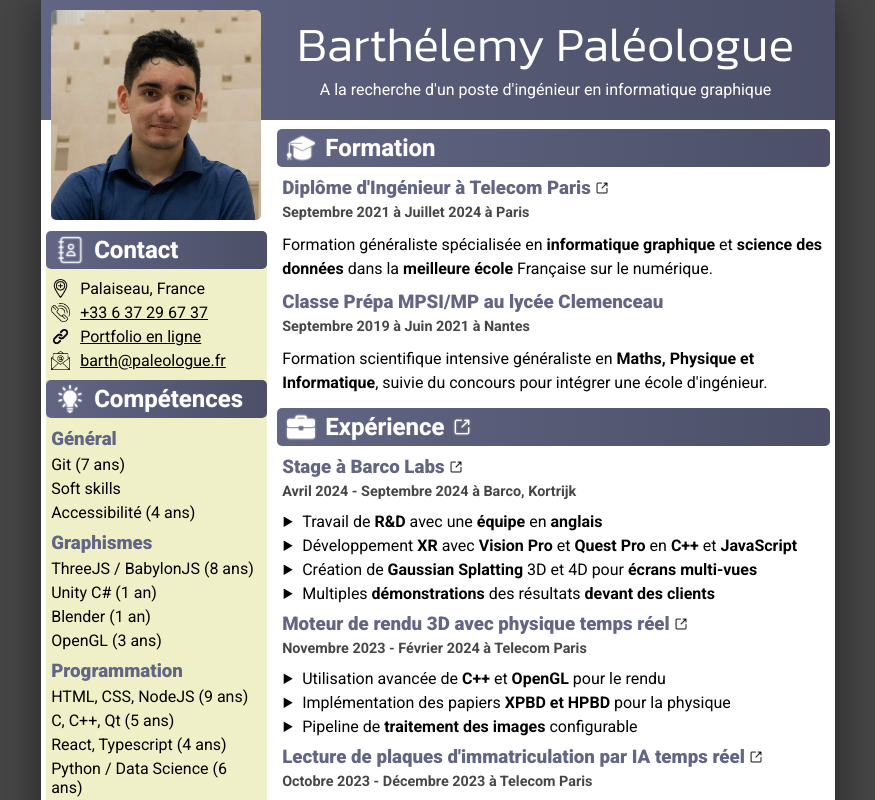
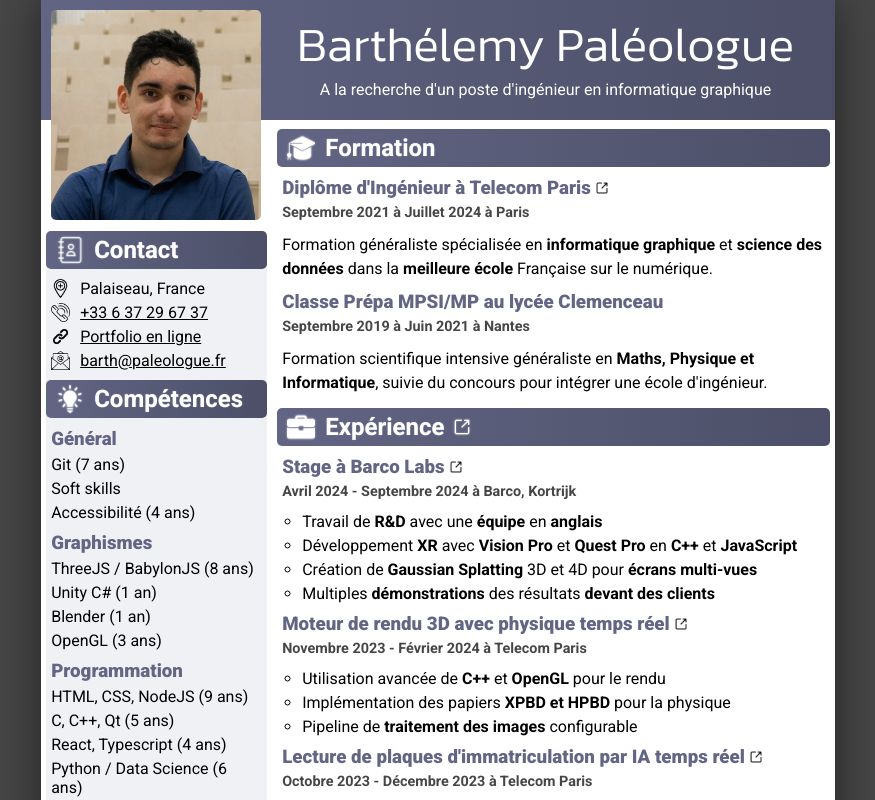
Before and after one commit to BarthPaleologue/resume, a Next.js app: page /resume/ in a window 1280 px wide. Shown: the top 800 px of the page, without its empty margins (202-1077 px from the left). Built offline with nearby package versions, Linux system fonts and the light colour scheme.

Commit message:
Update App.scss

```diff
--- a/src/app/styles/App.scss
+++ b/src/app/styles/App.scss
@@ -69,7 +69,7 @@ body {
       flex: 1;
       margin-top: 106px;
       min-width: 200px;
-      background: darken(beige, 5);
+      background: lighten($header-background, 50);
       border-radius: $border-radius;
       //padding-bottom: 10px;
     }
@@ -190,7 +190,7 @@ section {
       row-gap: 5px;
       margin-block: 0;
       padding-inline-start: 20px;
-      list-style-type: disclosure-closed;
+      list-style-type: circle;
     }
   }
 }
```
